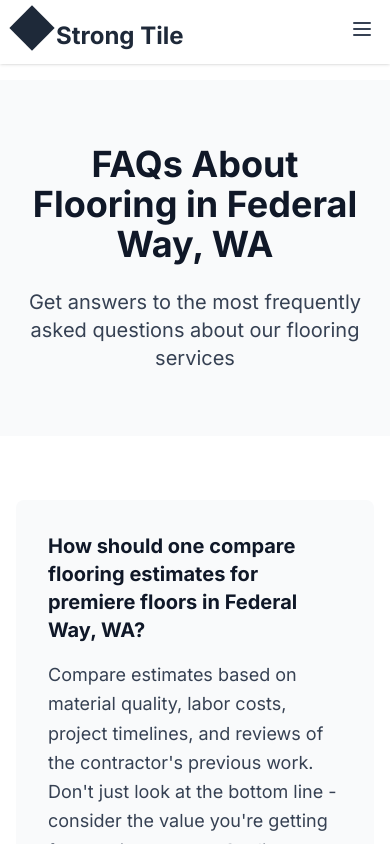
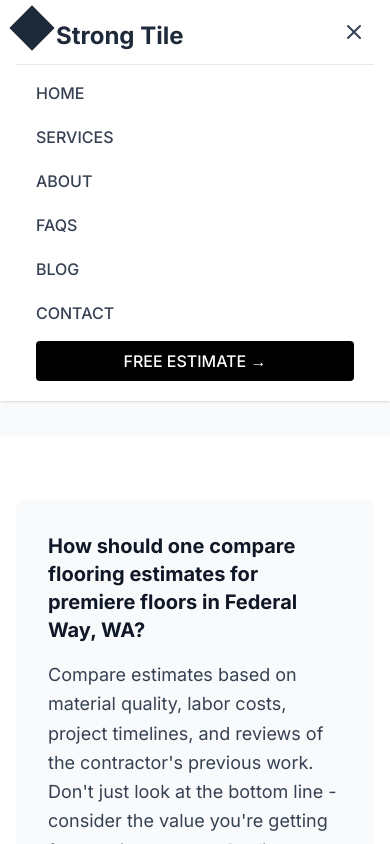
Before and after one commit to mkaramurzin/strong-tile-replica, a Next.js app: page /faqs in a window 390 px wide. Both pictures are taken after a click on the button "Toggle menu". Shown: the top 844 px of the page. Built offline with nearby package versions, Linux system fonts and the light colour scheme.

Commit message:
mobile improvements

```diff
--- a/src/app/globals.css
+++ b/src/app/globals.css
@@ -15,6 +15,7 @@ body {
   background: var(--background);
   color: var(--foreground);
   font-family: var(--font-inter), system-ui, sans-serif;
+  overflow-x: hidden;
 }
 
 * {
@@ -23,4 +24,5 @@ body {
 
 html {
   scroll-behavior: smooth;
+  overflow-x: hidden;
 }
--- a/src/components/Header.tsx
+++ b/src/components/Header.tsx
@@ -1,13 +1,26 @@
+'use client';
+
 import Link from 'next/link';
+import { useState } from 'react';
 
 export default function Header() {
+  const [isMenuOpen, setIsMenuOpen] = useState(false);
+
+  const toggleMenu = () => {
+    setIsMenuOpen(!isMenuOpen);
+  };
+
+  const closeMenu = () => {
+    setIsMenuOpen(false);
+  };
+
   return (
     <header className="fixed top-0 left-0 right-0 z-50 bg-white shadow-sm">
       <div className="max-w-7xl mx-auto px-4 sm:px-6 lg:px-8">
         <div className="flex justify-between items-center h-16 md:h-20">
           {/* Logo */}
           <div className="flex-shrink-0">
-            <Link href="/" className="flex items-center">
+            <Link href="/" className="flex items-center" onClick={closeMenu}>
               <div className="text-2xl font-bold text-gray-800">
                 <span className="inline-block w-8 h-8 bg-gray-800 mr-2 transform rotate-45"></span>
                 Strong Tile
@@ -36,7 +49,7 @@ export default function Header() {
               CONTACT
             </Link>
             <Link
-              href="/estimate"
+              href="/contact"
               className="bg-black text-white px-6 py-2 rounded hover:bg-gray-800 transition-colors font-medium"
             >
               FREE ESTIMATE →
@@ -45,13 +58,80 @@ export default function Header() {
 
           {/* Mobile menu button */}
           <div className="md:hidden">
-            <button className="text-gray-700 hover:text-gray-900">
-              <svg className="h-6 w-6" fill="none" viewBox="0 0 24 24" stroke="currentColor">
-                <path strokeLinecap="round" strokeLinejoin="round" strokeWidth={2} d="M4 6h16M4 12h16M4 18h16" />
-              </svg>
+            <button
+              onClick={toggleMenu}
+              className="text-gray-700 hover:text-gray-900 p-2"
+              aria-label="Toggle menu"
+            >
+              {isMenuOpen ? (
+                <svg className="h-6 w-6" fill="none" viewBox="0 0 24 24" stroke="currentColor">
+                  <path strokeLinecap="round" strokeLinejoin="round" strokeWidth={2} d="M6 18L18 6M6 6l12 12" />
+                </svg>
+              ) : (
+                <svg className="h-6 w-6" fill="none" viewBox="0 0 24 24" stroke="currentColor">
+                  <path strokeLinecap="round" strokeLinejoin="round" strokeWidth={2} d="M4 6h16M4 12h16M4 18h16" />
+                </svg>
+              )}
             </button>
           </div>
         </div>
+
+        {/* Mobile Navigation Menu */}
+        {isMenuOpen && (
+          <div className="md:hidden">
+            <div className="px-2 pt-2 pb-3 space-y-1 bg-white border-t border-gray-200">
+              <Link
+                href="/"
+                className="block px-3 py-2 text-gray-700 hover:text-gray-900 hover:bg-gray-50 font-medium transition-colors"
+                onClick={closeMenu}
+              >
+                HOME
+              </Link>
+              <Link
+                href="/services"
+                className="block px-3 py-2 text-gray-700 hover:text-gray-900 hover:bg-gray-50 font-medium transition-colors"
+                onClick={closeMenu}
+              >
+                SERVICES
+              </Link>
+              <Link
+                href="/about"
+                className="block px-3 py-2 text-gray-700 hover:text-gray-900 hover:bg-gray-50 font-medium transition-colors"
+                onClick={closeMenu}
+              >
+                ABOUT
+              </Link>
+              <Link
+                href="/faqs"
+                className="block px-3 py-2 text-gray-700 hover:text-gray-900 hover:bg-gray-50 font-medium transition-colors"
+                onClick={closeMenu}
+              >
+                FAQS
+              </Link>
+              <Link
+                href="/blog"
+                className="block px-3 py-2 text-gray-700 hover:text-gray-900 hover:bg-gray-50 font-medium transition-colors"
+                onClick={closeMenu}
+              >
+                BLOG
+              </Link>
+              <Link
+                href="/contact"
+                className="block px-3 py-2 text-gray-700 hover:text-gray-900 hover:bg-gray-50 font-medium transition-colors"
+                onClick={closeMenu}
+              >
+                CONTACT
+              </Link>
+              <Link
+                href="/contact"
+                className="block mx-3 my-2 bg-black text-white px-6 py-2 rounded hover:bg-gray-800 transition-colors font-medium text-center"
+                onClick={closeMenu}
+              >
+                FREE ESTIMATE →
+              </Link>
+            </div>
+          </div>
+        )}
       </div>
     </header>
   );
--- a/src/components/Reviews.tsx
+++ b/src/components/Reviews.tsx
@@ -97,33 +97,33 @@ export default function Reviews() {
           </h2>
         </div>
 
-        <div className="flex flex-col lg:flex-row items-center lg:items-start gap-8">
+        <div className="flex flex-col lg:flex-row items-center lg:items-start gap-8 w-full overflow-hidden">
           {/* Left Side - Overall Rating */}
-          <div className="flex-shrink-0 text-center lg:text-left">
-            <div className="bg-gray-50 rounded-lg p-8 lg:w-80">
+          <div className="flex-shrink-0 text-center lg:text-left w-full lg:w-auto">
+            <div className="bg-gray-50 rounded-lg p-6 lg:p-8 lg:w-80 max-w-full">
               <div className="mb-4">
-                <div className="text-4xl font-bold text-gray-900 mb-2">EXCELLENT</div>
+                <div className="text-3xl lg:text-4xl font-bold text-gray-900 mb-2">EXCELLENT</div>
                 <div className="flex justify-center lg:justify-start mb-2">
                   <StarRating rating={5} />
                 </div>
                 <div className="text-gray-600 mb-4">Based on <strong>82 reviews</strong></div>
                 <div className="flex items-center justify-center lg:justify-start">
-                  <svg className="w-6 h-6 mr-2" viewBox="0 0 24 24">
+                  <svg className="w-5 h-5 lg:w-6 lg:h-6 mr-2 flex-shrink-0" viewBox="0 0 24 24">
                     <path fill="#4285f4" d="M22.56 12.25c0-.78-.07-1.53-.2-2.25H12v4.26h5.92c-.26 1.37-1.04 2.53-2.21 3.31v2.77h3.57c2.08-1.92 3.28-4.74 3.28-8.09z"/>
                     <path fill="#34a853" d="M12 23c2.97 0 5.46-.98 7.28-2.66l-3.57-2.77c-.98.66-2.23 1.06-3.71 1.06-2.86 0-5.29-1.93-6.16-4.53H2.18v2.84C3.99 20.53 7.7 23 12 23z"/>
                     <path fill="#fbbc05" d="M5.84 14.09c-.22-.66-.35-1.36-.35-2.09s.13-1.43.35-2.09V7.07H2.18C1.43 8.55 1 10.22 1 12s.43 3.45 1.18 4.93l2.85-2.22.81-.62z"/>
                     <path fill="#ea4335" d="M12 5.38c1.62 0 3.06.56 4.21 1.64l3.15-3.15C17.45 2.09 14.97 1 12 1 7.7 1 3.99 3.47 2.18 7.07l3.66 2.84c.87-2.6 3.3-4.53 6.16-4.53z"/>
                   </svg>
-                  <span className="text-2xl font-bold text-gray-700">Google</span>
+                  <span className="text-xl lg:text-2xl font-bold text-gray-700">Google</span>
                 </div>
               </div>
             </div>
           </div>
 
           {/* Right Side - Review Carousel */}
-          <div className="flex-1 relative">
-            <div className="flex items-center">
-              {/* Previous Button */}
+          <div className="flex-1 relative w-full overflow-hidden">
+            <div className="hidden lg:flex items-center">
+              {/* Previous Button - Desktop only */}
               <button
                 onClick={prevReview}
                 className="flex-shrink-0 p-2 rounded-full bg-gray-100 hover:bg-gray-200 transition-colors mr-4"
@@ -134,7 +134,7 @@ export default function Reviews() {
                 </svg>
               </button>
 
-              {/* Review Cards */}
+              {/* Review Cards - Desktop */}
               <div className="flex-1 overflow-hidden">
                 <div
                   className="flex transition-transform duration-500 ease-in-out"
@@ -144,18 +144,15 @@ export default function Reviews() {
                     <div key={index} className="w-1/3 flex-shrink-0 px-2">
                       <div className="bg-gray-50 rounded-lg p-6 h-full">
                         <div className="flex items-center mb-4">
-                          <div className={`w-10 h-10 ${review.initialBg} rounded-full flex items-center justify-center text-white font-bold mr-3`}>
+                          <div className={`w-10 h-10 ${review.initialBg} rounded-full flex items-center justify-center text-white font-bold mr-3 flex-shrink-0`}>
                             {review.initial}
                           </div>
-                          <div className="flex-1">
-                            <div className="font-semibold text-gray-900">{review.name}</div>
+                          <div className="flex-1 min-w-0">
+                            <div className="font-semibold text-gray-900 truncate">{review.name}</div>
                             <div className="text-sm text-gray-500">{review.date}</div>
                           </div>
-                          <svg className="w-5 h-5 text-blue-500" viewBox="0 0 24 24">
-                            <path fill="currentColor" d="M22.56 12.25c0-.78-.07-1.53-.2-2.25H12v4.26h5.92c-.26 1.37-1.04 2.53-2.21 3.31v2.77h3.57c2.08-1.92 3.28-4.74 3.28-8.09z"/>
-                            <path fill="currentColor" d="M12 23c2.97 0 5.46-.98 7.28-2.66l-3.57-2.77c-.98.66-2.23 1.06-3.71 1.06-2.86 0-5.29-1.93-6.16-4.53H2.18v2.84C3.99 20.53 7.7 23 12 23z"/>
-                            <path fill="currentColor" d="M5.84 14.09c-.22-.66-.35-1.36-.35-2.09s.13-1.43.35-2.09V7.07H2.18C1.43 8.55 1 10.22 1 12s.43 3.45 1.18 4.93l2.85-2.22.81-.62z"/>
-                            <path fill="currentColor" d="M12 5.38c1.62 0 3.06.56 4.21 1.64l3.15-3.15C17.45 2.09 14.97 1 12 1 7.7 1 3.99 3.47 2.18 7.07l3.66 2.84c.87-2.6 3.3-4.53 6.16-4.53z"/>
+                          <svg className="w-4 h-4 text-blue-500 flex-shrink-0" viewBox="0 0 24 24">
+                            <path fill="currentColor" d="M12 2l2.5 7.5H22l-6 4.5 2.5 7.5L12 17l-6.5 4.5L8 14l-6-4.5h7.5z"/>
                           </svg>
                         </div>
 
@@ -178,7 +175,7 @@ export default function Reviews() {
                 </div>
               </div>
 
-              {/* Next Button */}
+              {/* Next Button - Desktop only */}
               <button
                 onClick={nextReview}
                 className="flex-shrink-0 p-2 rounded-full bg-gray-100 hover:bg-gray-200 transition-colors ml-4"
@@ -190,11 +187,40 @@ export default function Reviews() {
               </button>
             </div>
 
-            {/* Trustindex Badge */}
-            <div className="flex justify-center mt-6">
-              <div className="bg-green-600 text-white px-4 py-2 rounded text-sm font-medium">
-                Verified by Trustindex ⓘ
-              </div>
+            {/* Mobile Reviews - Simple Stack */}
+            <div className="lg:hidden space-y-4 w-full">
+              {reviews.slice(0, 3).map((review, index) => (
+                <div key={index} className="bg-gray-50 rounded-lg p-4 w-full">
+                  <div className="flex items-center mb-3">
+                    <div className={`w-8 h-8 ${review.initialBg} rounded-full flex items-center justify-center text-white font-bold mr-3 flex-shrink-0`}>
+                      {review.initial}
+                    </div>
+                    <div className="flex-1 min-w-0">
+                      <div className="font-semibold text-gray-900 text-sm truncate">{review.name}</div>
+                      <div className="text-xs text-gray-500">{review.date}</div>
+                    </div>
+                    <svg className="w-4 h-4 text-blue-500 flex-shrink-0" viewBox="0 0 24 24">
+                      <circle cx="12" cy="12" r="10" fill="currentColor"/>
+                      <path fill="white" d="M9 11h6v2H9z"/>
+                    </svg>
+                  </div>
+
+                  <div className="mb-2">
+                    <StarRating rating={review.rating} />
+                  </div>
+
+                  <p className="text-gray-700 text-xs leading-relaxed">
+                    {review.text.length > 120 ? `${review.text.substring(0, 120)}...` : review.text}
+                  </p>
+                </div>
+              ))}
+            </div>
+          </div>
+
+          {/* Trustindex Badge */}
+          <div className="flex justify-center mt-6">
+            <div className="bg-green-600 text-white px-4 py-2 rounded text-sm font-medium">
+              Verified by Trustindex ⓘ
             </div>
           </div>
         </div>
```
